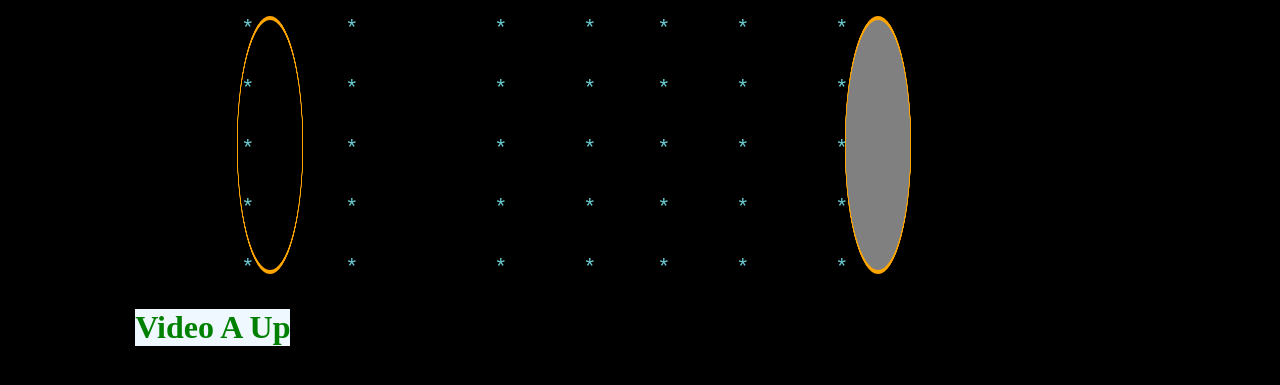
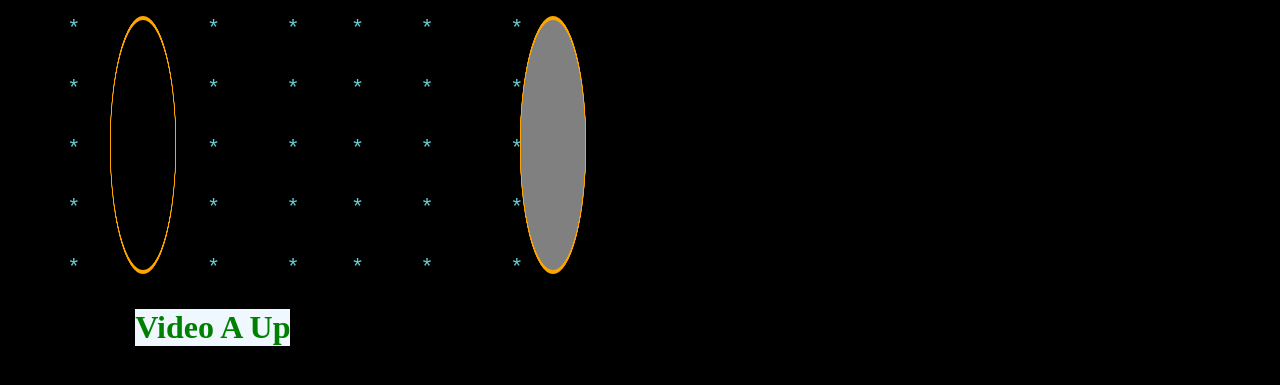
Before and after one commit to BluNightCrawler/SoundWaves, a plain HTML site: page index.html in a window 1280 px wide. Shown: the part 393-778 px from the top of the page. Drawn offline with Linux system fonts and the light colour scheme.

Commit message:
Update index.html

```diff
--- a/index.html
+++ b/index.html
@@ -329,7 +329,7 @@ article p{
     </body>
 
 
-        <table class="tg" style="grid-column-start: 2;" >
+        <table class="tg" style="grid-column-start: 1;" >
             <thead>
               <tr>
                 <td class="tg-lqy6" rowspan="5"><div class="circle"></div>></td>
@@ -380,6 +380,7 @@ article p{
               </tr>
             </thead>
             </table>
+            <br>
             <body  >
                 <div style="grid-column-start: 2;">
                     <h1 style="color:green">Video A Up</h1>
```
